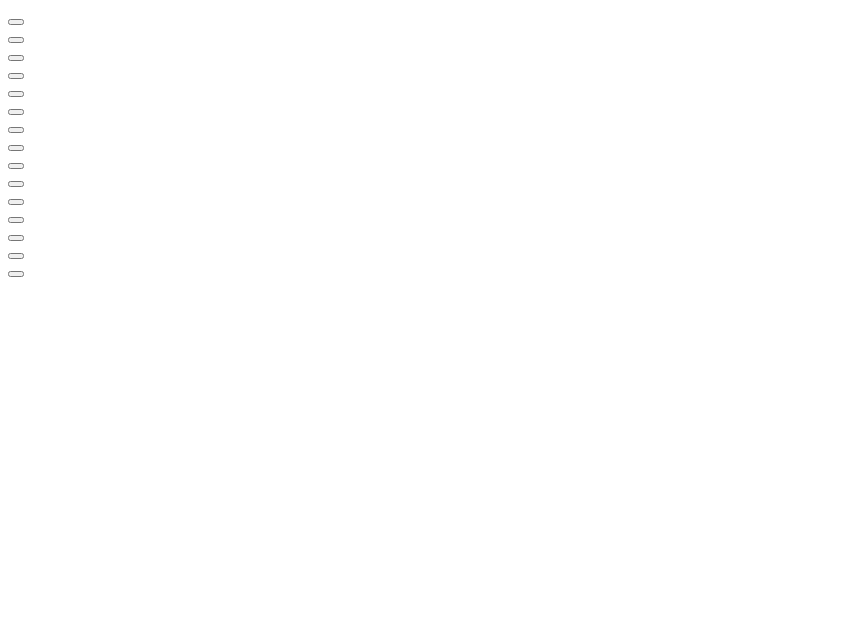
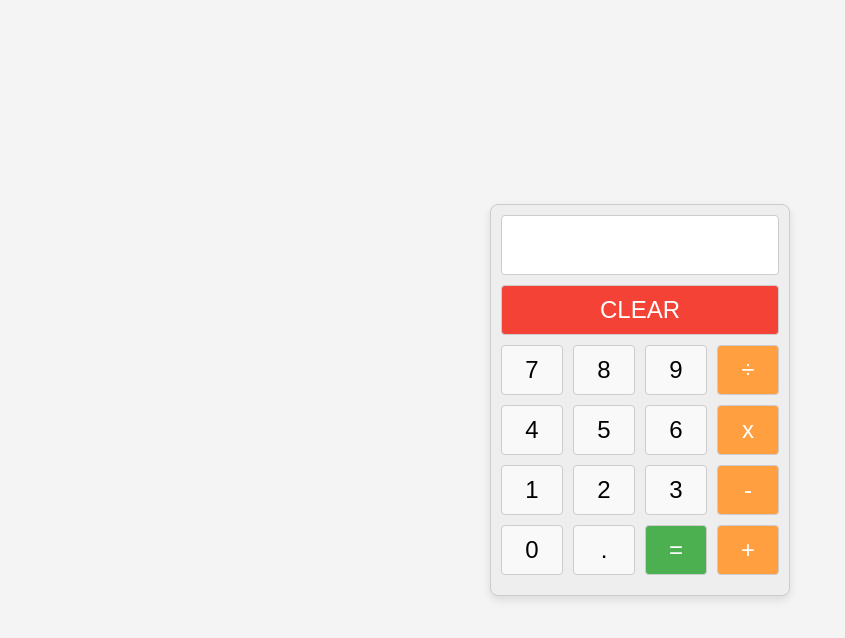
Before and after one commit to alexdumitruu/odin-calculator, a plain HTML site: page index.html in a window 1280 px wide. Shown: the whole page, without its empty margins (0-845 px from the left). Drawn offline with Linux system fonts and the light colour scheme.

Commit message:
finish html and css, to make script

```diff
--- a/index.html
+++ b/index.html
@@ -10,65 +10,35 @@
 
 <body>
     <div class="container">
-        <div class="calculator">
-            <div class="display"></div>
-            <div class="operators-and-operands">
-                <div class="section">
-                    <div class="operator">
-                        <button class="button"></button>
+			<div class="row">
+				<input class="output" disabled />
 			</div>
-                    <div class="operator">
-                        <button class="button"></button>
+			<div class="row">
+				<button class="clear" id="clear">CLEAR</button>
 			</div>
-                    <div class="operator">
-                        <button class="button"></button>
+			<div class="row">
+				<button class="number" id="7">7</button>
+				<button class="number" id="8">8</button>
+				<button class="number" id="9">9</button>
+				<button class="operator" id="divide">÷</button>
 			</div>
+			<div class="row">
+				<button class="number" id="4">4</button>
+				<button class="number" id="5">5</button>
+				<button class="number" id="6">6</button>
+				<button class="operator" id="multiply">x</button>
 			</div>
-                <div class="section">
-                    <div class="operand">
-                        <button class="button"></button>
+			<div class="row">
+				<button class="number" id="1">1</button>
+				<button class="number" id="2">2</button>
+				<button class="number" id="3">3</button>
+				<button class="operator" id="subtract">-</button>
 			</div>
-                    <div class="operand">
-                        <button class="button"></button>
-                    </div>
-                    <div class="operand">
-                        <button class="button"></button>
-                    </div>
-                </div>
-                <div class="section">
-                    <div class="operand">
-                        <button class="button"></button>
-                    </div>
-                    <div class="operand">
-                        <button class="button"></button>
-                    </div>
-                    <div class="operand">
-                        <button class="button"></button>
-                    </div>
-                </div>
-                <div class="section">
-                    <div class="operand">
-                        <button class="button"></button>
-                    </div>
-                    <div class="operand">
-                        <button class="button"></button>
-                    </div>
-                    <div class="operand">
-                        <button class="button"></button>
-                    </div>
-                </div>
-                <div class="section">
-                    <div class="operand">
-                        <button class="button"></button>
-                    </div>
-                    <div class="operator">
-                        <button class="button"></button>
-                    </div>
-                    <div class="operator">
-                        <button class="button"></button>
-                    </div>
-                </div>
-            </div>
+			<div class="row">
+				<button class="number" id="0">0</button>
+				<button class="decimal" id="decimal">.</button>
+				<button class="equals" id="equals">=</button>
+				<button class="operator" id="add">+</button>
 			</div>
 		</div>
 
--- a/script.js
+++ b/script.js
@@ -1,34 +1,33 @@
 
-
-function add(a, b)
-{
-    return a + b;
-}
-
-function subtract(a, b)
-{
-    return a - b;
-}
-
-function multiply(a, b)
-{
-    return a * b;
-}
-
-function divide(a, b)
-{
-    return a / b;
-}
+const add = (a, b) => {
+	return a + b;
+};
+const subtract = (a, b) => {
+	return a - b;
+};
+const multiply = (a, b) => {
+	return a * b;
+};
+const divide = (a, b) => {
+	return a / b;
+};
 
 // TESTING
 
 //console.log(subtract(6, 9))
 
-let firstNumber;
-let secondNumber;
-let operator;
 
 function operate(operand1, operand2, operator)
 {
     add(operand1, operand2);
 }
+
+let firstInteger = "";
+let secondInteger = "";
+let operator = "";
+let result = "";
+
+function populateDisplay()
+{
+
+}
--- a/styles.css
+++ b/styles.css
@@ -0,0 +1,98 @@
+* {
+    margin: 0;
+    padding: 0;
+    box-sizing: border-box;
+}
+
+body {
+    display: flex;
+    justify-content: center;
+    align-items: center;
+    height: 100vh;
+    background-color: #f4f4f4;
+    font-family: Arial, sans-serif;
+}
+
+.container {
+    width: 300px;
+    background-color: #eee;
+    border: 1px solid #ccc;
+    border-radius: 8px;
+    padding: 10px;
+    box-shadow: 0 4px 8px rgba(0, 0, 0, 0.1);
+}
+
+.row {
+    display: flex;
+    justify-content: space-between;
+    gap: 10px;
+    margin-bottom: 10px;
+}
+
+.output {
+    width: 100%;
+    height: 60px;
+    background-color: #fff;
+    border: 1px solid #ccc;
+    border-radius: 4px;
+    text-align: right;
+    font-size: 32px;
+    padding: 15px;
+    overflow: hidden;
+    white-space: nowrap;
+    text-overflow: ellipsis;
+}
+
+button {
+    flex: 1;
+    height: 50px;
+    background-color: #f9f9f9;
+    border: 1px solid #ccc;
+    border-radius: 4px;
+    font-size: 24px;
+    cursor: pointer;
+    transition: background-color 0.2s;
+}
+
+button:hover {
+    background-color: #e0e0e0;
+}
+
+button:active {
+    background-color: #d0d0d0;
+}
+
+.number, .decimal {
+    background-color: #f9f9f9;
+}
+
+.operator {
+    background-color: #ff9f40;
+    color: white;
+}
+
+.operator:hover {
+    background-color: #ff7f00;
+}
+
+.equals {
+    background-color: #4caf50;
+    color: white;
+}
+
+.equals:hover {
+    background-color: #388e3c;
+}
+
+.clear {
+    background-color: #f44336;
+    color: white;
+}
+
+.clear:hover {
+    background-color: #d32f2f;
+}
+
+.clear:active {
+    background-color: #b71c1c;
+}
```
Lines whose indentation alone changed are shown as unchanged.
